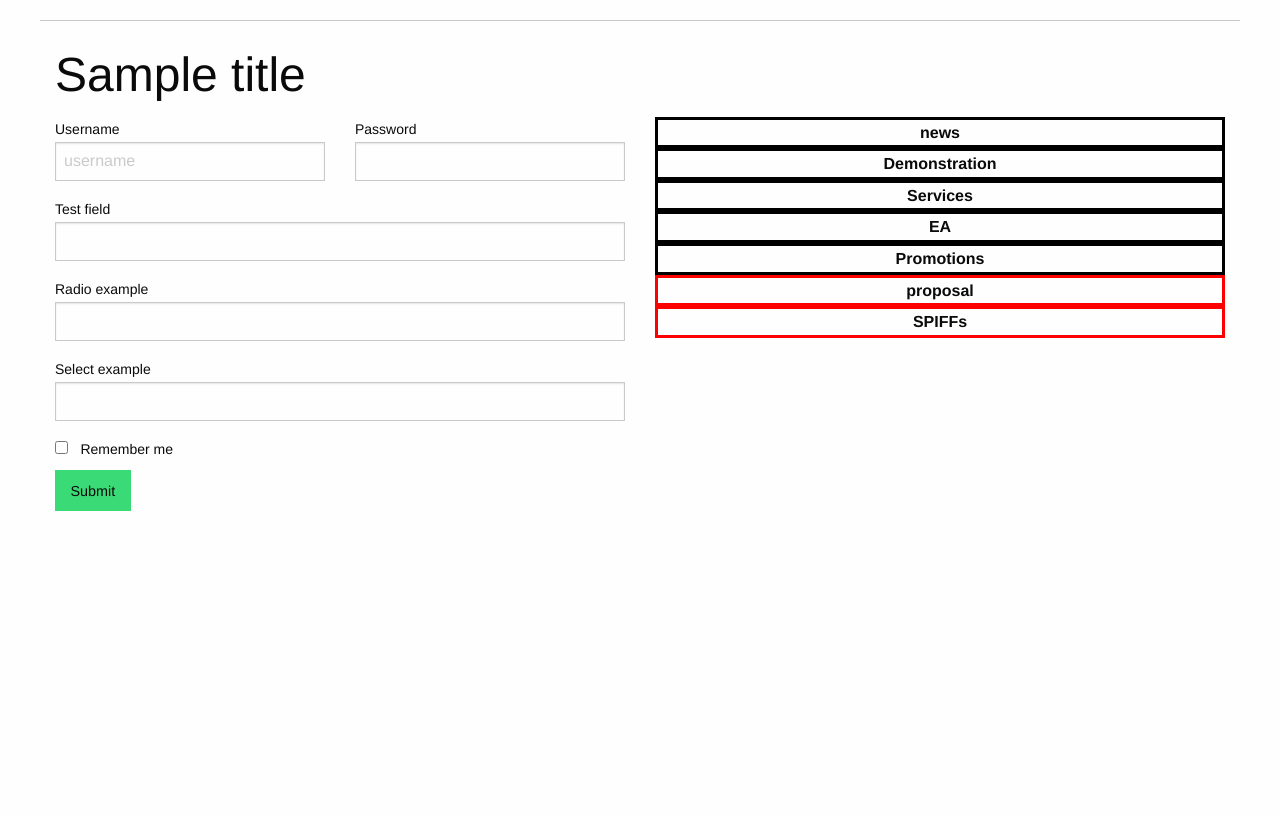
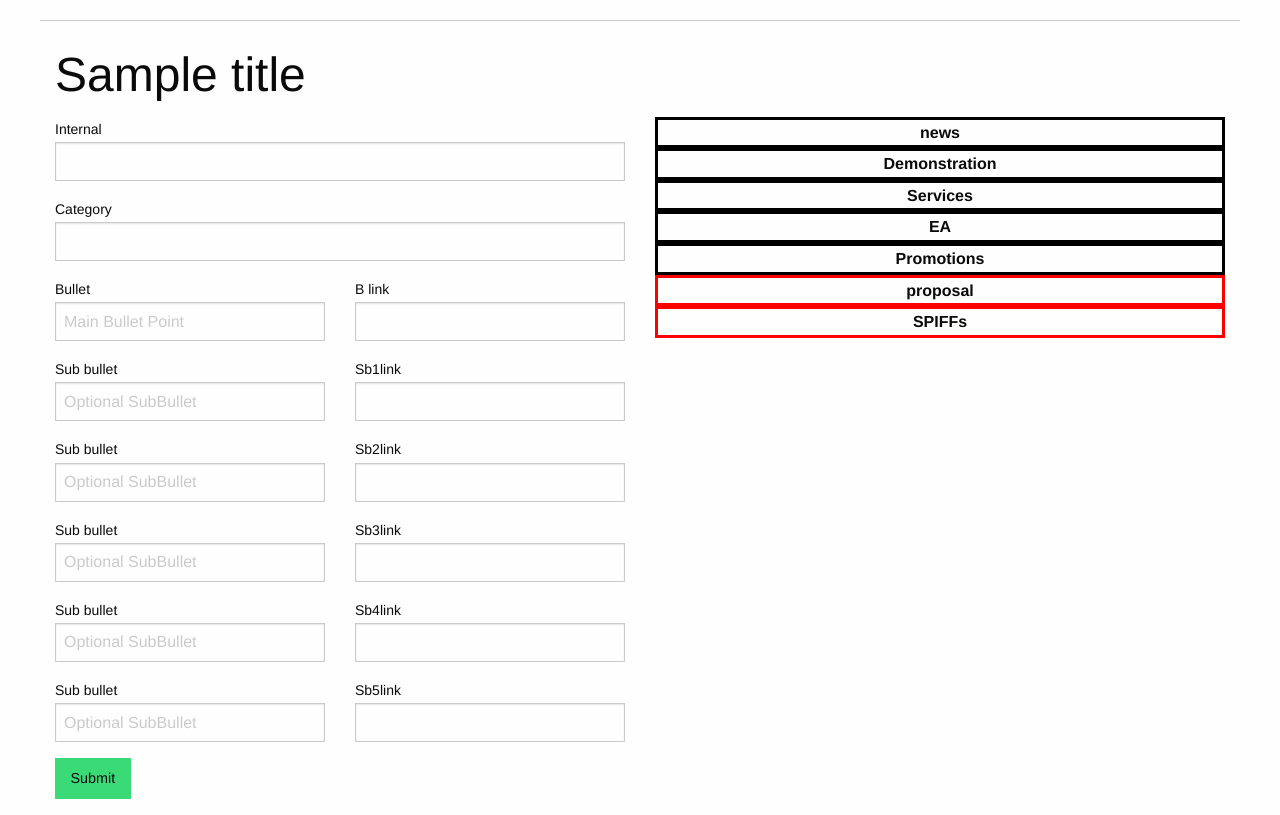
Before and after one commit to jleatham/flask-template, a Flask app: template myflask/templates/rendertest.html in a window 1280 px wide. Shown: the part 56-871 px from the top of the page. Before the commit the page ends 567 px from the top, so only its background shows below. Run offline with Flask 2, Linux system fonts and the light colour scheme; the template is opened without the code that fills it: most values are stand-ins (such as "Sample title", 1, 10 or a date in 2020); form fields are guessed from the names that the template uses; some libraries are stand-ins or nearby versions.

Commit message:
form update

```diff
--- a/myflask/forms.py
+++ b/myflask/forms.py
@@ -18,7 +18,7 @@
     submit      = SubmitField('Sign In')
 
 class archWeekForm(FlaskForm):
-    architecture  =	SelectField('Architecture', choices=[('EN','Enterprise Networking'),('SEC','Security'),('DC','Data Center'),('COLLAB','Collaboration'),('APP','Applications / Other')], validators=[DataRequired()])
+    #architecture  =	SelectField('Architecture', choices=[('EN','Enterprise Networking'),('SEC','Security'),('DC','Data Center'),('COLLAB','Collaboration'),('APP','Applications / Other')], validators=[DataRequired()])
     internal	  = RadioField('Internal?', choices=[('internal','Internal'),('external','External')], validators=[DataRequired()])
     category	  = SelectField('Category', choices=[('news','News'),('demo','Demonstrations'),('services','Services / AS'),('spiff','SPIFFs'),('capital','Capital'),('ea','EA'),('proposal','Unsolicitad BoMs / Proposals'),('promo','Product Promotions')], validators=[DataRequired()])
     bullet	      = StringField('Main Bullet', validators=[DataRequired()])
@@ -33,3 +33,4 @@
     sb4Link	      = StringField('URL or Box link, if any')
     subBullet5	  = StringField('Sub Bullet, if any')
     sb5Link       = StringField('URL or Box link, if any')
+    submit        = SubmitField('Update')
--- a/myflask/mySmartSheet.py
+++ b/myflask/mySmartSheet.py
@@ -89,8 +89,7 @@
 
 
 
-    #now  = datetime.now()
-    #date = now.strftime("%d %b %Y")
+
 EN_list     = []
 SEC_list    = []
 DC_list     = []
--- a/myflask/myflask.py
+++ b/myflask/myflask.py
@@ -3,6 +3,7 @@
 from forms import LoginForm, archWeekForm
 from test import testFunction
 from mySmartSheet import archSheet, ss_get_client, ss_get_sheet_parsed
+from datetime import datetime
 
 app = Flask(__name__)
 app.config.from_object(Config)
@@ -45,16 +46,22 @@
 
 @app.route('/rendertest', methods=['GET','POST'])
 def rendertest():
+    #dynamically rendered form : https://stackoverflow.com/questions/39640024/create-dynamic-fields-in-wtform-in-flask
     #SmartSheet API calls
     ss_client = ss_get_client()
     EN_list = ss_get_sheet_parsed(ss_client,archSheet)
-
+    #date,internal,category,bullet,bLink,subBullet1,sb1Link,subBullet2,sb2Link,subBullet3,sb3Link,subBullet4,sb4Link,subBullet5,sb5Link
     #prep forms to flash return to index for now
-    form = LoginForm()
+    now  = datetime.now()
+    date = now.strftime("%d %b %Y")
+    arch = "EN"
+    form = archWeekForm()
     if form.validate_on_submit():
-        testResult = testFunction(form.testField)
-        flash('Login requested for user {}, remember_me={}, testResult={}, radioExample={}, selectExample={}'.format(
-            form.username.data, form.remember_me.data,testResult,form.radioExample.data, form.selectExample.data))
+        flash('Date: {},  \nArchitecture: {}, \ninternal: {}, \ncategory: {}, \nbullet: {}, \nbLink: {}, \nsubBullet1: {}, \nsb1Link: {}, \nsubBullet2: {}, \nsb2Link: {}, \nsubBullet3: {}, \nsb3Link: {}, \nsubBullet4: {}, \nsb4Link: {}, \nsubBullet5: {}, \nsb5Link: {}'.format(
+            date, arch,form.internal.data, form.category.data, form.bullet.data, form.bLink.data
+            , form.subBullet1.data, form.sb1Link.data, form.subBullet2.data, form.sb2Link.data
+            , form.subBullet3.data, form.sb3Link.data, form.subBullet4.data, form.sb4Link.data
+            , form.subBullet5.data, form.sb5Link.data))
         return redirect(url_for('index'))
     return render_template('rendertest.html', title='Render Test', EN_list=EN_list, form=form)
 
--- a/myflask/templates/form.html
+++ b/myflask/templates/form.html
@@ -1,41 +1,58 @@
             <form action="" method="post" novalidate></form>
             {{ form.hidden_tag() }}
             <div class="cell auto">
+                {{ form.internal.label }}
+                {{ form.internal(class="radio", id="radio") }}
+                {% for error in form.internal.errors %}
+                <span style="color: red;">[{{ error }}]</span>
+                {% endfor %}
+                {{ form.category.label }}
+                {{ form.category(size=32) }}
+                {% for error in form.category.errors %}
+                <span style="color: red;">[{{ error }}]</span>
+                {% endfor %}
                 <div class="grid-x grid-margin-x">
                         <div class="cell auto">
-                                {{ form.username.label }}
-                                {{ form.username(size=32, placeholder="username") }}
-                                {% for error in form.username.errors %}
+                                {{ form.bullet.label }}
+                                {{ form.bullet(size=32, placeholder="Main Bullet Point") }}
+                                {% for error in form.bullet.errors %}
                                 <span style="color: red;">[{{ error }}]</span>
                                 {% endfor %}
                             </div>
                         <div class="cell auto">
-                                {{ form.password.label }}
-                                {{ form.password(size=32) }}
-                                {% for error in form.password.errors %}
-                                <span style="color: red;">[{{ error }}]</span>
-                                {% endfor %}
+                                {{ form.bLink.label }}
+                                {{ form.bLink(size=32) }}
+
                             </div>
                     </div>
+                    <div class="grid-x grid-margin-x">
+                            <div class="cell auto">
+                                    {{ form.subBullet1.label }}
+                                    {{ form.subBullet1(size=32, placeholder="Optional SubBullet") }}
+                                    {{ form.subBullet2.label }}
+                                    {{ form.subBullet2(size=32, placeholder="Optional SubBullet") }}
+                                    {{ form.subBullet3.label }}
+                                    {{ form.subBullet3(size=32, placeholder="Optional SubBullet") }}
+                                    {{ form.subBullet4.label }}
+                                    {{ form.subBullet4(size=32, placeholder="Optional SubBullet") }}
+                                    {{ form.subBullet5.label }}
+                                    {{ form.subBullet5(size=32, placeholder="Optional SubBullet") }}
+                                </div>
+                            <div class="cell auto">
+                                    {{ form.sb1Link.label }}
+                                    {{ form.sb1Link(size=32) }}
+                                    {{ form.sb2Link.label }}
+                                    {{ form.sb2Link(size=32) }}
+                                    {{ form.sb3Link.label }}
+                                    {{ form.sb3Link(size=32) }}
+                                    {{ form.sb4Link.label }}
+                                    {{ form.sb4Link(size=32) }}
+                                    {{ form.sb5Link.label }}
+                                    {{ form.sb5Link(size=32) }}
 
-
-
-
-
-
-
-
-                        {{ form.testField.label }}
-                        {{ form.testField(size=32) }}
-
-                        {{ form.radioExample.label }}
-                        {{ form.radioExample(class="radio", id="radio") }}
-
-                        {{ form.selectExample.label }}
-                        {{ form.selectExample() }}
-
-                        {{ form.remember_me() }} {{ form.remember_me.label }}
-                        <p>{{ form.submit(class="success button") }}</p>
+                                </div>
+                        </div>
+                        {{ form.submit(class="success button") }}
 
                     </div>
                   </form>
```
